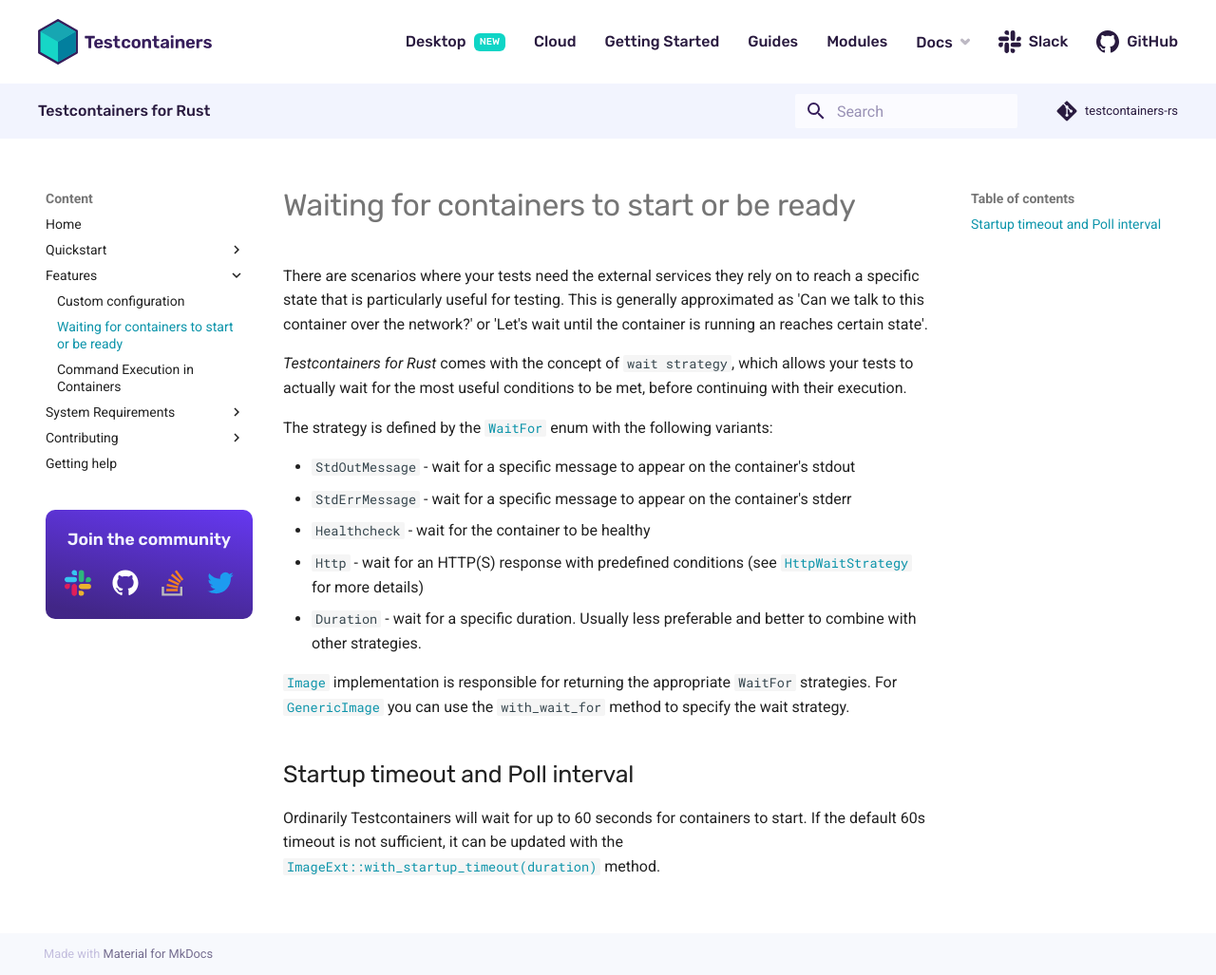
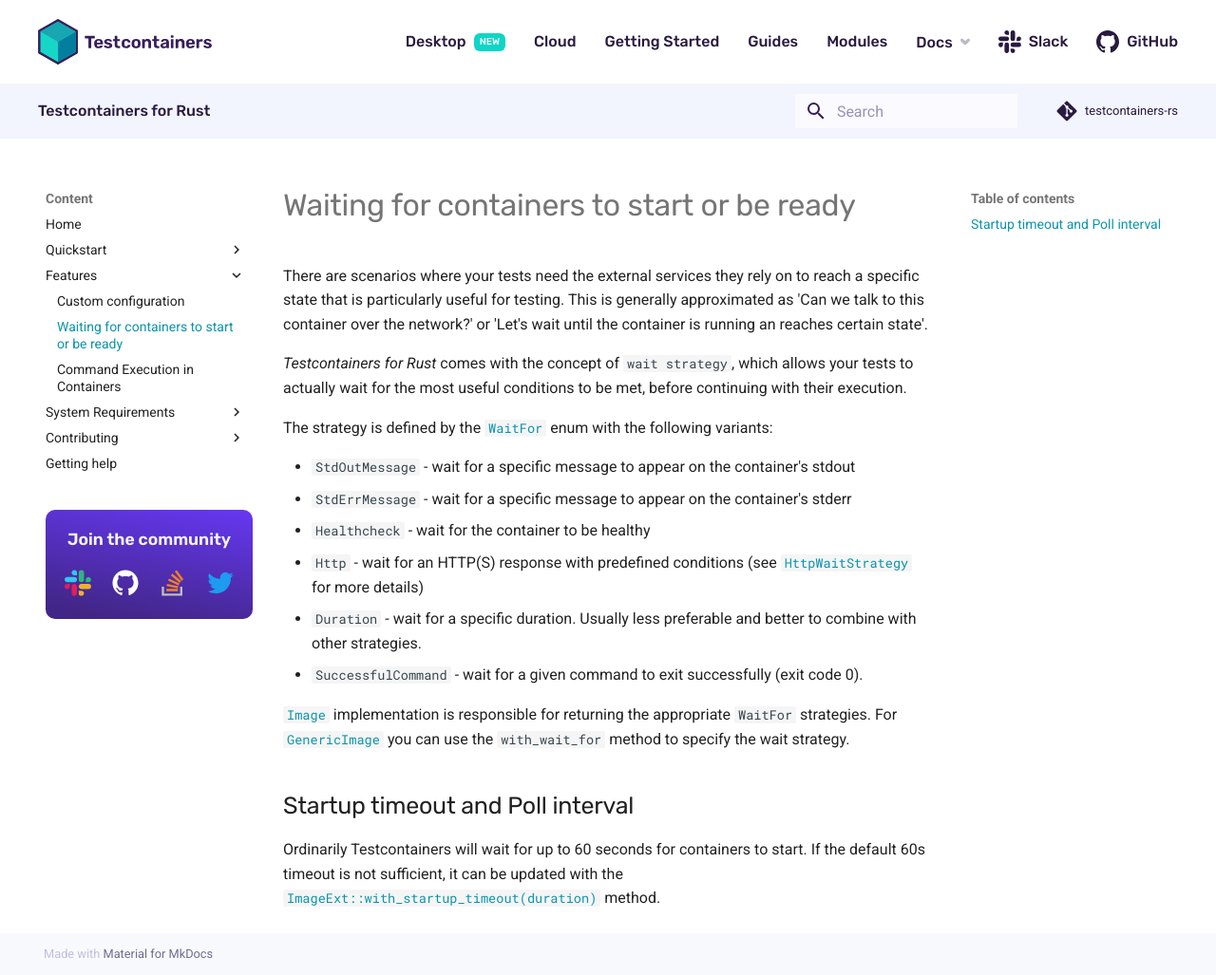
Before and after one commit to testcontainers/testcontainers-rs, an MkDocs documentation site: the page built from docs/features/wait_strategies.md, in a window 1280 px wide and 1027 px high. Shown: the whole window at 95% size. Built offline with MkDocs 1.6.1 and Material for MkDocs 9.7.7, drawn with Linux system fonts in a browser that asks for light colours; comment, search, counter and statistics services are not loaded.

Commit message:
docs: added wait for variant to wait_strategies document

```diff
--- a/docs/features/wait_strategies.md
+++ b/docs/features/wait_strategies.md
@@ -14,6 +14,7 @@ enum with the following variants:
 * `Healthcheck` - wait for the container to be healthy
 * `Http` - wait for an HTTP(S) response with predefined conditions (see [`HttpWaitStrategy`](https://docs.rs/testcontainers/latest/testcontainers/core/wait/struct.HttpWaitStrategy.html) for more details)
 * `Duration` - wait for a specific duration. Usually less preferable and better to combine with other strategies.
+* `SuccessfulCommand` - wait for a given command to exit successfully (exit code 0).
 
 [`Image`](https://docs.rs/testcontainers/latest/testcontainers/core/trait.Image.html) implementation
 is responsible for returning the appropriate `WaitFor` strategies.
```
